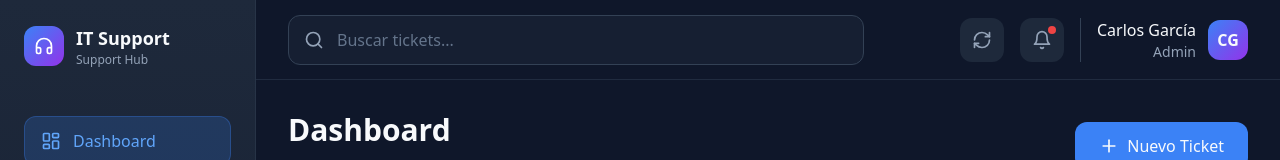
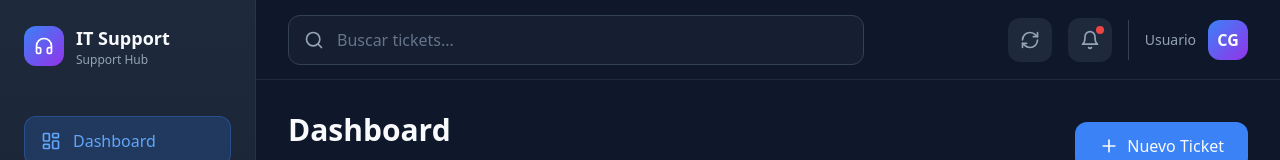
Before and after one commit to SebasP0811/it-support-app, a Next.js app: page /dashboard in a window 1280 px wide. Shown: the top 160 px of the page. Built offline with nearby package versions, Linux system fonts and the light colour scheme; no server answers; the database is empty.

Commit message:
Fix login validation and user display

```diff
--- a/src/app/dashboard/page.tsx
+++ b/src/app/dashboard/page.tsx
@@ -44,6 +44,15 @@ export default function Dashboard() {
   const [stats, setStats] = useState<Stats | null>(null)
   const [isModalOpen, setIsModalOpen] = useState(false)
   const [loading, setLoading] = useState(true)
+  const [userName, setUserName] = useState('')
+  const [isAdmin, setIsAdmin] = useState(false)
+
+  useEffect(() => {
+    const savedName = localStorage.getItem('userName') || ''
+    const adminStatus = localStorage.getItem('isAdmin') === 'true'
+    setUserName(savedName)
+    setIsAdmin(adminStatus)
+  }, [])
 
   const fetchData = async () => {
     try {
@@ -198,8 +207,8 @@ export default function Dashboard() {
             </button>
             <div className="flex items-center gap-3 pl-4 border-l border-slate-700">
               <div className="text-right">
-                <p className="font-medium">Carlos García</p>
-                <p className="text-sm text-slate-400">Admin</p>
+                <p className="font-medium">{userName}</p>
+                <p className="text-sm text-slate-400">{isAdmin ? 'Administrador' : 'Usuario'}</p>
               </div>
               <div className="w-10 h-10 rounded-xl bg-gradient-to-br from-blue-500 to-purple-600 flex items-center justify-center font-bold">
                 CG
--- a/src/app/login/page.tsx
+++ b/src/app/login/page.tsx
@@ -8,6 +8,7 @@ export default function Login() {
   const [isAdmin, setIsAdmin] = useState(false)
   const [savedName, setSavedName] = useState('')
   const [savedIsAdmin, setSavedIsAdmin] = useState(false)
+  const [error, setError] = useState('')
   const router = useRouter()
 
   useEffect(() => {
@@ -26,9 +27,24 @@ export default function Login() {
     e.preventDefault()
     if (!name.trim()) return
 
+    if (isAdmin && name.toLowerCase() !== 'helpdesk') {
+      setError('Solo el usuario "helpdesk" puede ser administrador')
+      return
+    }
+
+    setError('')
     localStorage.setItem('userName', name)
     localStorage.setItem('isAdmin', String(isAdmin))
     router.push('/dashboard')
+  }
+
+  const handleAdminToggle = (value: boolean) => {
+    if (value && name.toLowerCase() !== 'helpdesk') {
+      setError('Solo el usuario "helpdesk" puede ser administrador')
+    } else {
+      setError('')
+      setIsAdmin(value)
+    }
   }
 
   return (
@@ -60,7 +76,7 @@ export default function Login() {
             <div className="grid grid-cols-2 gap-4">
               <button
                 type="button"
-                onClick={() => setIsAdmin(false)}
+                onClick={() => { setIsAdmin(false); setError('') }}
                 className={`p-4 rounded-xl border-2 transition ${
                   !isAdmin
                     ? 'border-blue-500 bg-blue-500/20 text-blue-400'
@@ -73,7 +89,7 @@ export default function Login() {
               </button>
               <button
                 type="button"
-                onClick={() => setIsAdmin(true)}
+                onClick={() => handleAdminToggle(true)}
                 className={`p-4 rounded-xl border-2 transition ${
                   isAdmin
                     ? 'border-purple-500 bg-purple-500/20 text-purple-400'
@@ -85,6 +101,9 @@ export default function Login() {
                 <p className="text-xs mt-1 opacity-70">Gestionar todo</p>
               </button>
             </div>
+            {error && (
+              <p className="mt-2 text-sm text-red-400 text-center">{error}</p>
+            )}
           </div>
 
           <button
--- a/src/app/tickets/page.tsx
+++ b/src/app/tickets/page.tsx
@@ -37,6 +37,16 @@ export default function Tickets() {
   const [isModalOpen, setIsModalOpen] = useState(false)
   const [tickets, setTickets] = useState<Ticket[]>([])
   const [loading, setLoading] = useState(true)
+  const [userName, setUserName] = useState('')
+  const [isAdmin, setIsAdmin] = useState(false)
+
+  useEffect(() => {
+    const savedName = localStorage.getItem('userName') || ''
+    const adminStatus = localStorage.getItem('isAdmin') === 'true'
+    setUserName(savedName)
+    setIsAdmin(adminStatus)
+    fetchTickets()
+  }, [])
 
   const fetchTickets = async () => {
     try {
@@ -225,8 +235,8 @@ export default function Tickets() {
             </button>
             <div className="flex items-center gap-3 pl-4 border-l border-slate-700">
               <div className="text-right">
-                <p className="font-medium">Carlos García</p>
-                <p className="text-sm text-slate-400">Admin</p>
+                <p className="font-medium">{userName}</p>
+                <p className="text-sm text-slate-400">{isAdmin ? 'Administrador' : 'Usuario'}</p>
               </div>
               <div className="w-10 h-10 rounded-xl bg-gradient-to-br from-blue-500 to-purple-600 flex items-center justify-center font-bold">
                 CG
```
